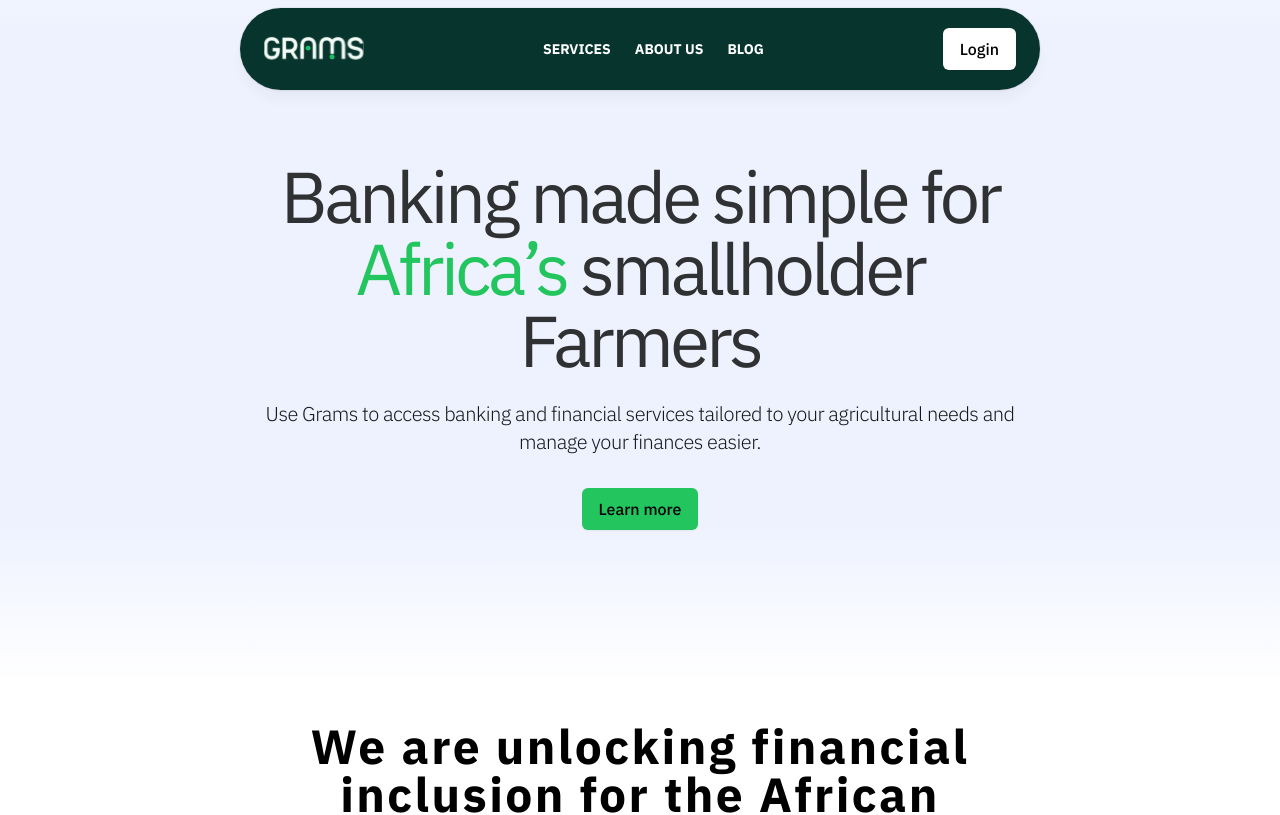
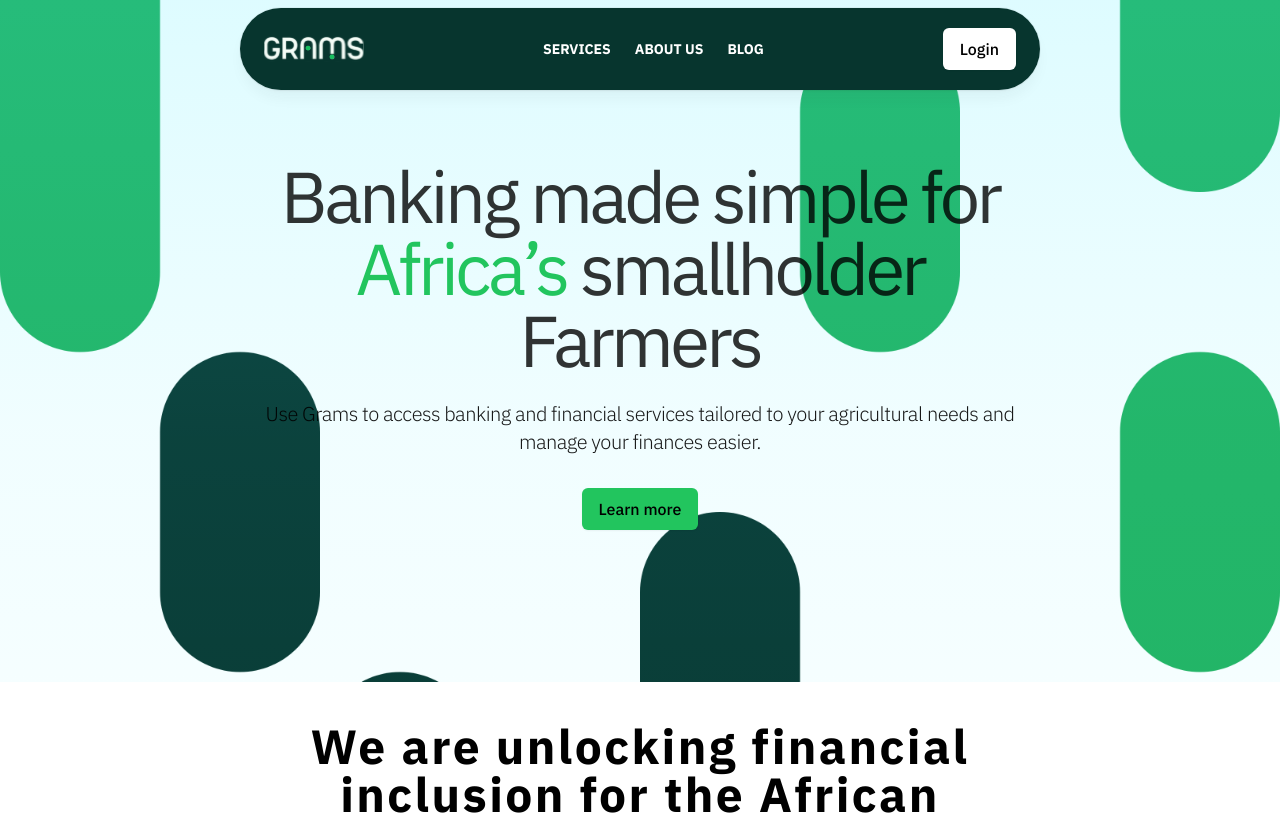
Before and after one commit to salisshuaibu11/grams, a Next.js app: page / in a window 1280 px wide. Shown: the top 815 px of the page. Built offline with nearby package versions, Linux system fonts and the light colour scheme.

Commit message:
Hero section

```diff
--- a/components/Hero.tsx
+++ b/components/Hero.tsx
@@ -5,18 +5,17 @@
 export default function Hero() {
   return (
     <div className="relative pt-10 pb-20 sm:py-24">
-      <div className="absolute inset-x-0 -top-48 -bottom-14 overflow-hidden bg-indigo-50">
-        {/* <Image
-          className="absolute top-0 left-0 translate-y-[-10%] translate-x-[-55%] -scale-x-100 sm:left-1/2 sm:translate-y-[-6%] sm:translate-x-[-98%] lg:translate-x-[-106%] xl:translate-x-[-122%]"
-          src="/pattern.jpeg"
+      <div className="absolute hero inset-x-0 -top-48 -bottom-14 overflow-hidden lg:block hidden h-auto w-auto">
+        <Image
+          className="absolute w-full object-cover"
+          src="/pattern.png"
           alt=""
           width={100}
           height={1495}
           priority
           unoptimized
-        /> */}
-        <div className="absolute inset-x-0 top-0 h-40 bg-gradient-to-b from-green-50" />
-        <div className="absolute inset-x-0 bottom-0 h-40 bg-gradient-to-t from-white" />
+        />
+        <div className="absolute inset-x-0 top-0 h-full hero opacity-100" />
       </div>
       <Container className="relative">
         <div className="mx-auto max-w-2xl lg:max-w-4xl lg:px-12 text-center">
```
Also changed, not shown: public/pattern.jpeg (deleted), public/pattern.png (added).
